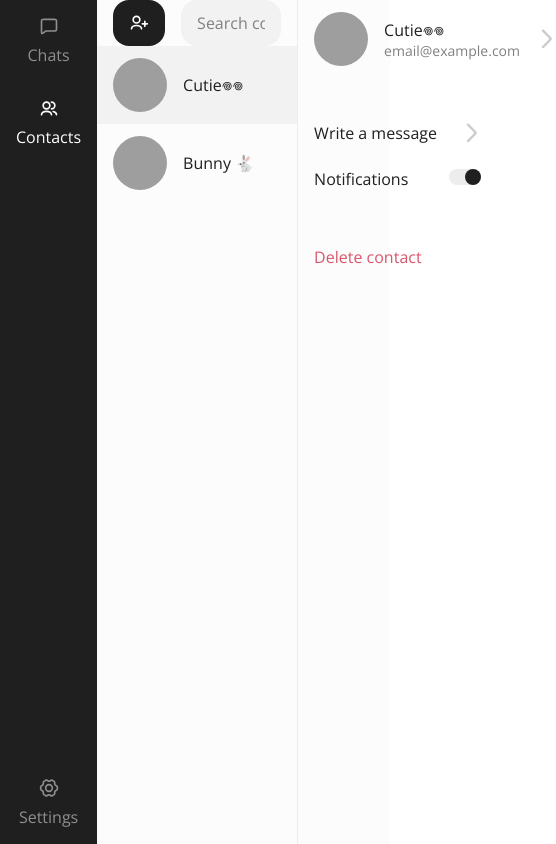
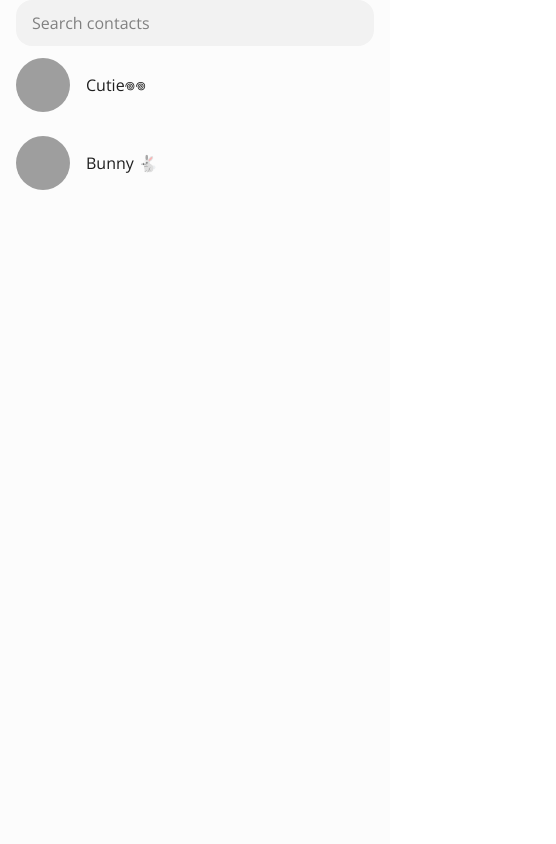
Before and after one commit to asxnah/chat-app, a React (Vite) app: page /contacts in a window 390 px wide. Shown: the whole page, 556 px wide, since content can reach past the window. Built offline with nearby package versions, Linux system fonts and the light colour scheme; grey boxes are pictures that could not be loaded.

Commit message:
feat: handling window size

```diff
--- a/src/components/TabBar/styles.module.css
+++ b/src/components/TabBar/styles.module.css
@@ -37,3 +37,9 @@
 .tab span {
 	color: var(--white);
 }
+
+@media (width <880px) {
+	.tabbar {
+		display: none;
+	}
+}
--- a/src/pages/Contacts/Contacts.tsx
+++ b/src/pages/Contacts/Contacts.tsx
@@ -19,6 +19,7 @@ const Contacts = () => {
 	}
 
 	const [notifications, setNotifications] = useState<boolean>(false);
+	const [width, setWidth] = useState<number>(window.innerWidth);
 	const [searchValue, setSearchValue] = useState<string>('');
 	const [contacts, setContacts] = useState<Contact[]>([]);
 	const [selectedUser, setSelectedUser] = useState<Contact>({
@@ -49,8 +50,16 @@ const Contacts = () => {
 			},
 		];
 		setContacts(fetchedContacts);
+		setNotifications(fetchedContacts[0].notifications);
 		setSelectedUser(fetchedContacts[0]);
-		setNotifications(fetchedContacts[0].notifications);
+	}, []);
+
+	useEffect(() => {
+		function handleResize() {
+			setWidth(window.innerWidth);
+		}
+		window.addEventListener('resize', handleResize);
+		return () => window.removeEventListener('resize', handleResize);
 	}, []);
 
 	const setNotificationsGlobally = (id: string) => {
@@ -95,7 +104,9 @@ const Contacts = () => {
 							id={contact.id}
 							name={contact.name}
 							avatar={contact.avatar}
-							selected={selectedUser.id === contact.id ? true : false}
+							selected={
+								selectedUser.id === contact.id && width > 880 ? true : false
+							}
 							onClick={() => setSelectedUser(contact)}
 						/>
 					);
--- a/src/pages/Contacts/styles.module.css
+++ b/src/pages/Contacts/styles.module.css
@@ -46,4 +46,17 @@
 	.searchbar {
 		margin: 0 var(--offset-horizonal);
 	}
+	.searchbar input {
+		width: 100%;
+	}
+	.searchbar button {
+		display: none;
+	}
+
+	.contacts {
+		display: block;
+	}
+	.profileTab {
+		display: none;
+	}
 }
```
